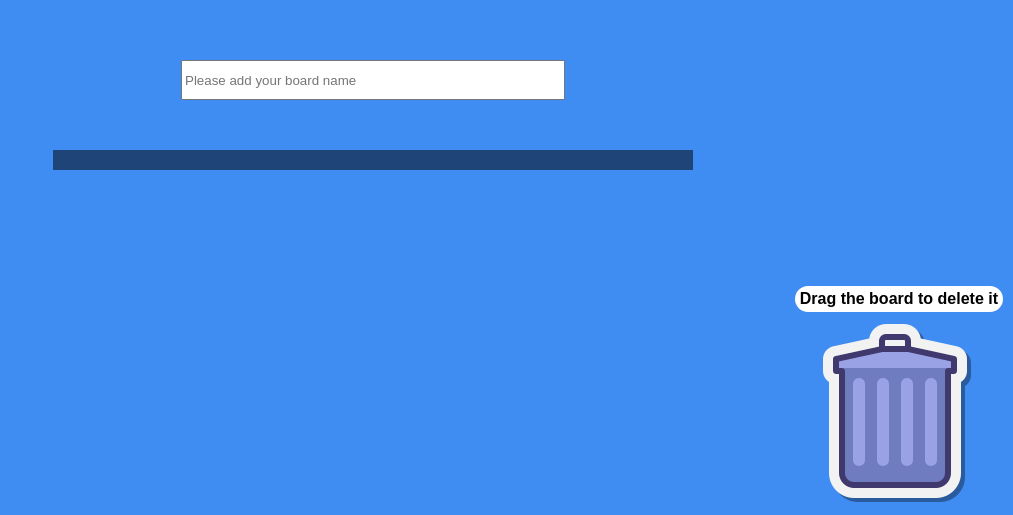
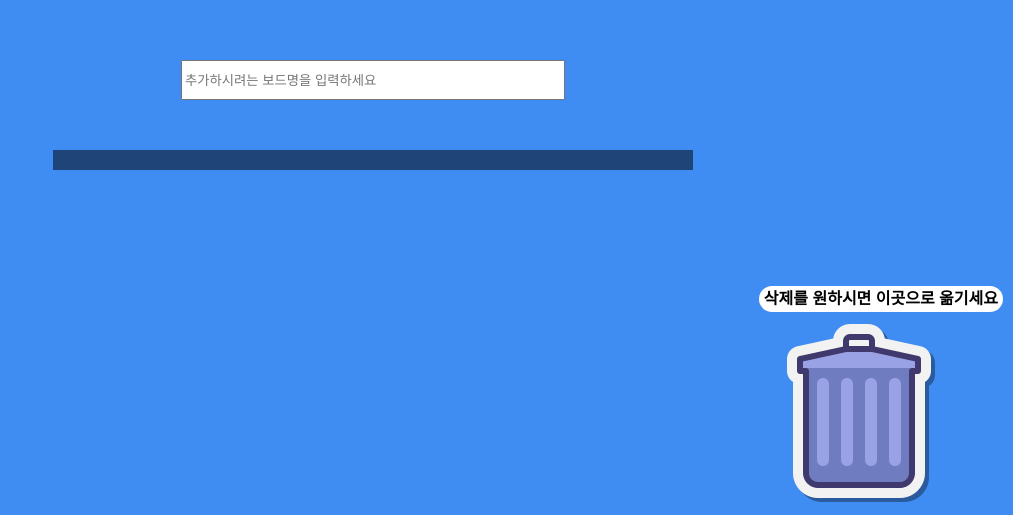
Before and after one commit to kirk0201/react-kanban, a React (Create React App) app: page / in a window 1280 px wide. Shown: the part 285-800 px from the top of the page, without its empty margins (267-1280 px from the left). Built offline with nearby package versions, Linux system fonts and the light colour scheme.

Commit message:
Refactor : Placeholder 내용 변경

```diff
--- a/src/components/AddBoard.tsx
+++ b/src/components/AddBoard.tsx
@@ -37,7 +37,7 @@ function AddBoard() {
       <Form onSubmit={handleSubmit(boardHandler)}>
         <input
           type="text"
-          placeholder="Please add your board name"
+          placeholder="추가하시려는 보드명을 입력하세요"
           {...register("board", {
             required: "board name is required",
             validate: (value) =>
--- a/src/components/DeleteBoard.tsx
+++ b/src/components/DeleteBoard.tsx
@@ -10,7 +10,7 @@ function DeleteBoard() {
       {(magic) => (
         <Trash ref={magic.innerRef} {...magic.droppableProps}>
           <TrashMention isDragging={Boolean(getDragging)}>
-            Drag the board to delete it
+            삭제를 원하시면 이곳으로 옮기세요
           </TrashMention>
           <img src="trash.png"></img>
         </Trash>
```
